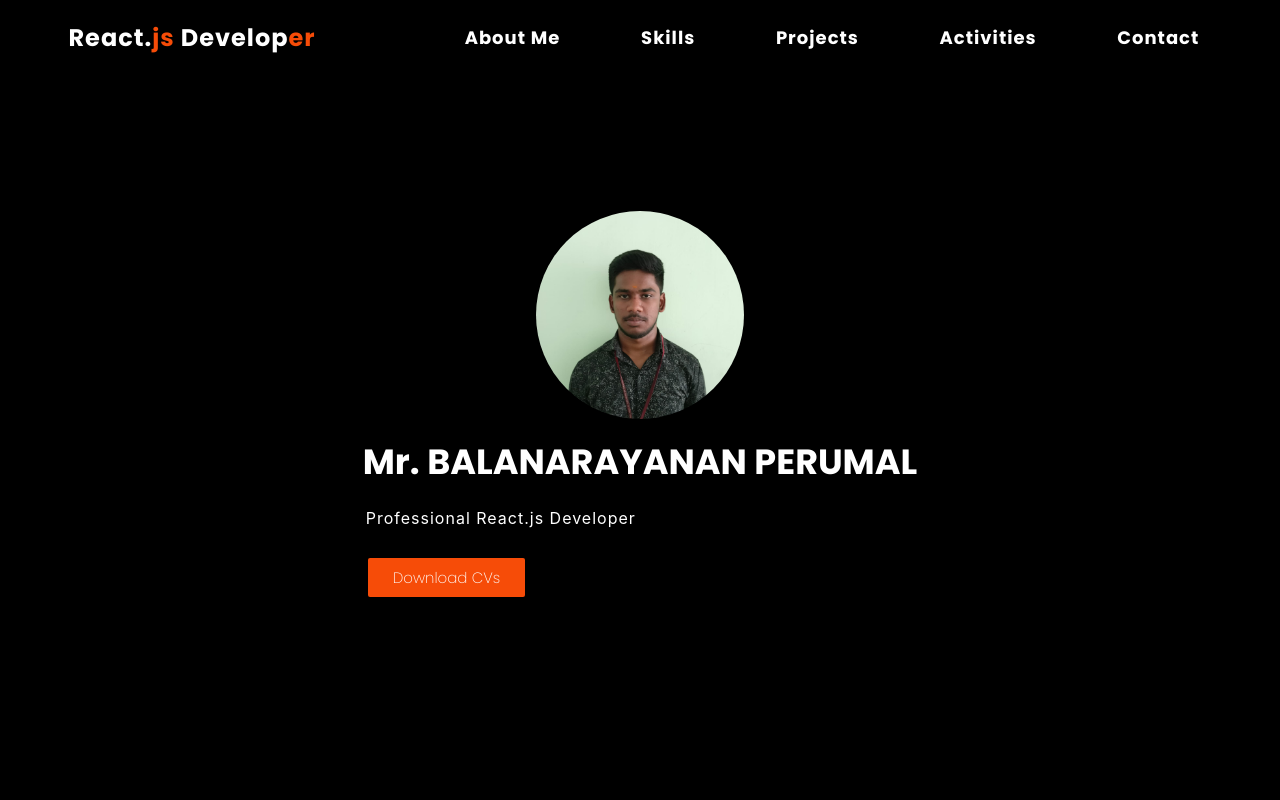
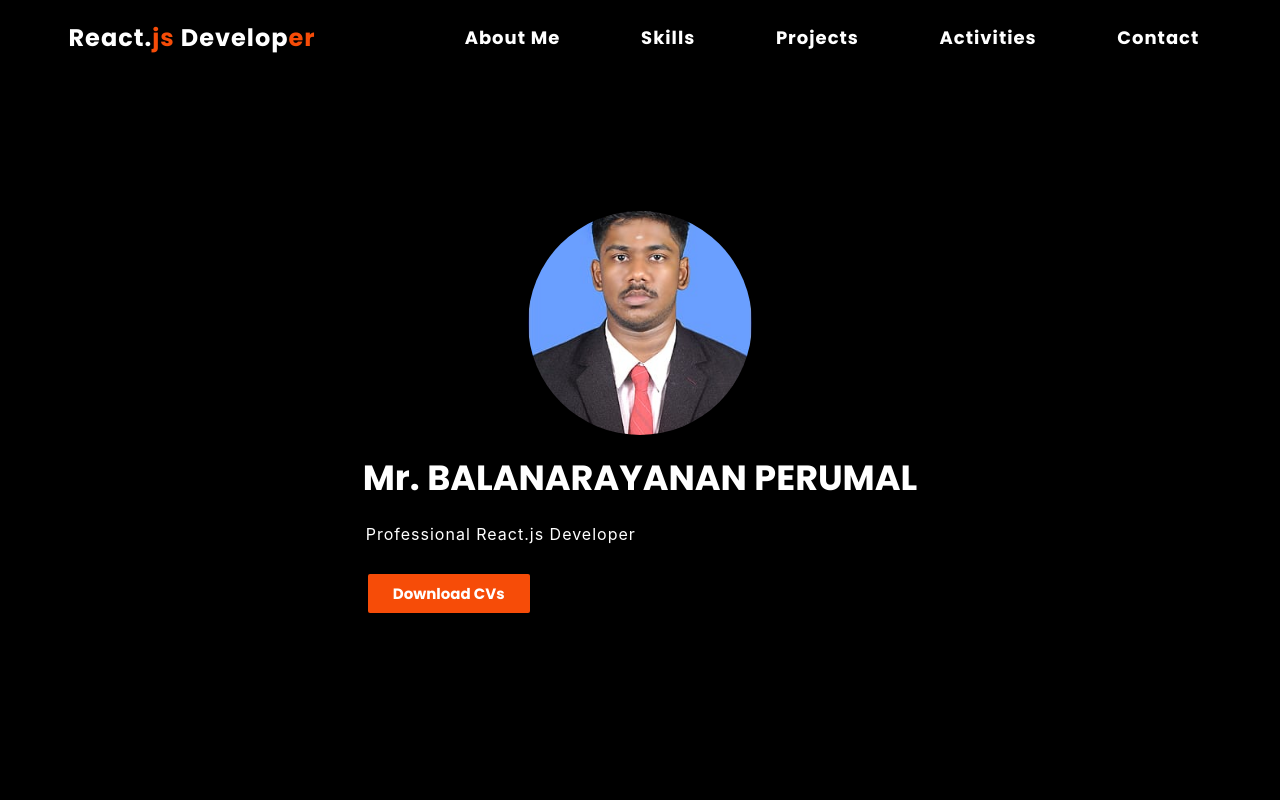
Before and after one commit to BALANARAYANANP/My-Portpolio, a React (Create React App) app: page / in a window 1280 px wide. Shown: the top 800 px of the page. Built offline with nearby package versions, Linux system fonts and the light colour scheme.

Commit message:
New changes commit

```diff
--- a/src/components/Topcontent/Topcontent.css
+++ b/src/components/Topcontent/Topcontent.css
@@ -14,11 +14,11 @@
 }
 
 .Topcontent2{
-    width: 13rem;
+    width: 14rem;
     aspect-ratio: 1;
     background-color: white;
     border-radius: 50%;
-    background-image: url("../../assests/pic.jpeg");
+    background-image: url("../../assests/mp.jpeg");
     background-position: center;
     background-size: cover;
     background-repeat: no-repeat;
--- a/src/components/Topcontent/Topcontent.jsx
+++ b/src/components/Topcontent/Topcontent.jsx
@@ -8,8 +8,8 @@ const Topcontent = () => {
         <div className='Topcontent1'>
             <h1>Mr. BALANARAYANAN PERUMAL</h1>
             <p>Professional React.js Developer</p>
-            <a href='https://drive.google.com/file/d/1fLA3SwWEfCTY-f-xegSJVKKtnnzVO7dX/view?usp=drivesdk'>
-                <button className='btn1'>Download CVs</button>
+            <a href='https://drive.google.com/file/d/1NeroHlkvlymM3Nd218cwArR7vHRlI-bg/view?usp=drivesdk'>
+                <button className='btn1' style={{fontWeight:"bold"}}>Download CVs</button>
             </a>
 
 
```
Also changed, not shown: src/assests/mp.jpeg (added).
